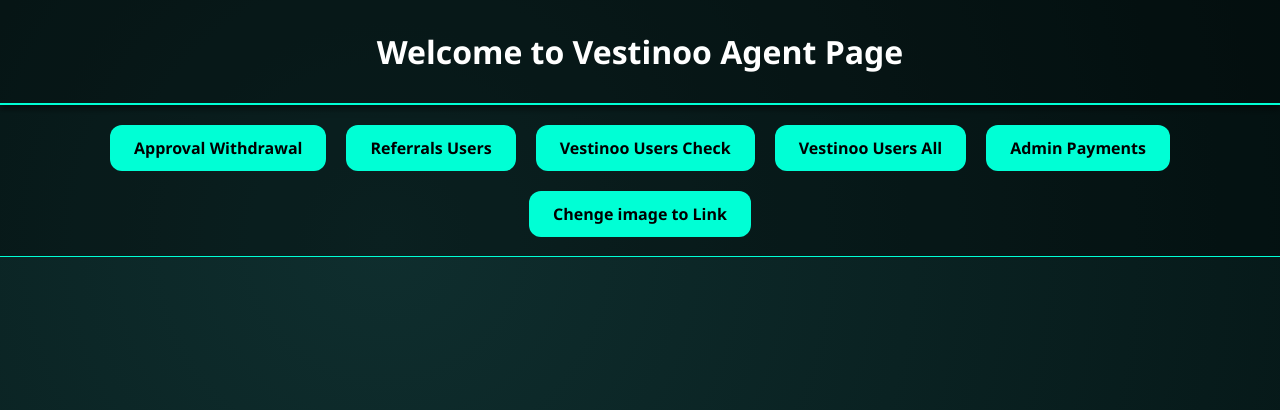
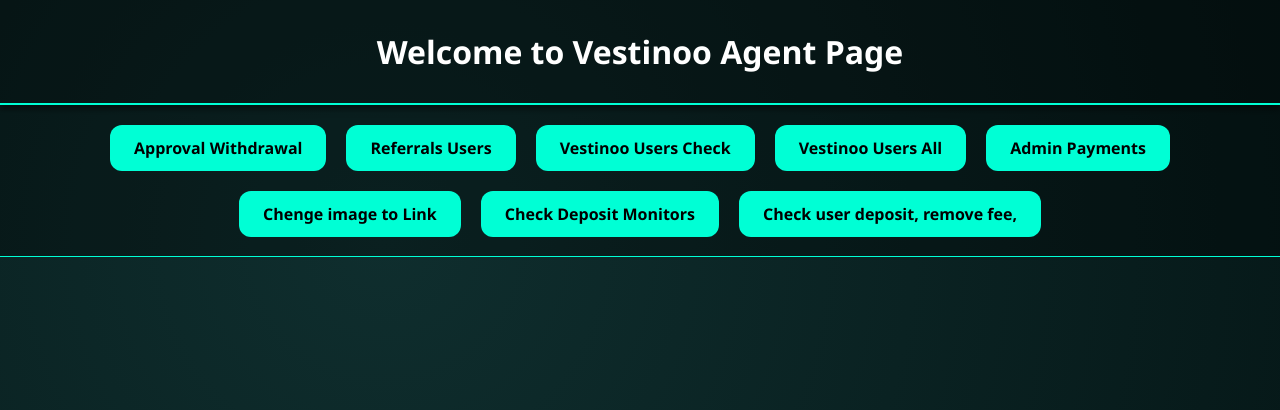
Before and after one commit to Lawali6683/Vestinoo-project, a website: page index.html in a window 1280 px wide. Drawn offline with Linux system fonts and the light colour scheme.

Commit message:
Add links for deposit monitors and gas manager

```diff
--- a/index.html
+++ b/index.html
@@ -83,6 +83,8 @@
     <a href="admin.html">Vestinoo Users All</a>
     <a href="adminPay.html">Admin Payments </a>
     <a href="link.html">Chenge image to Link </a>
+    <a href="monitorDeposit.html">Check Deposit Monitors </a>
+    <a href="gasManager.html">Check user deposit, remove fee, </a>
   </nav>
 
 
```
